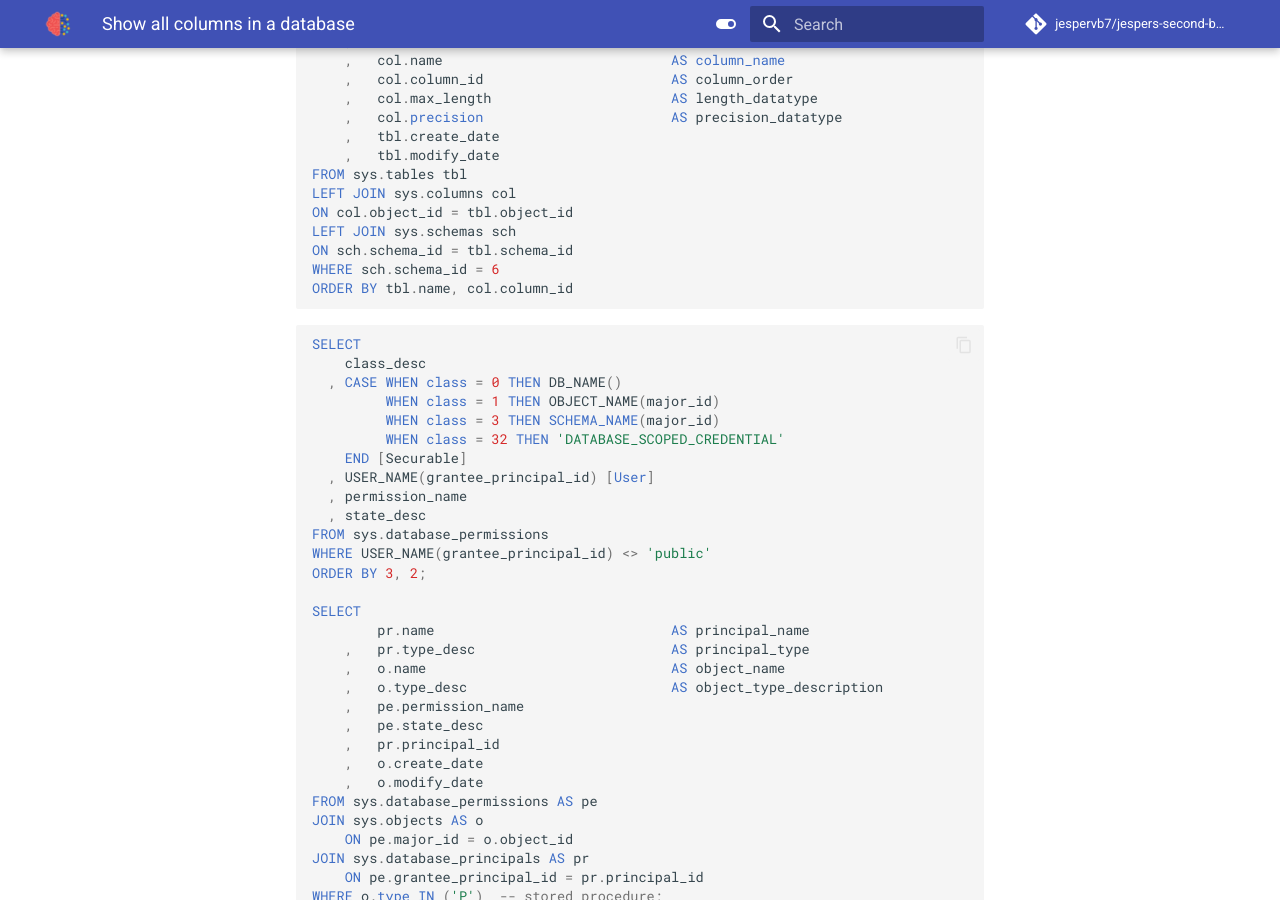
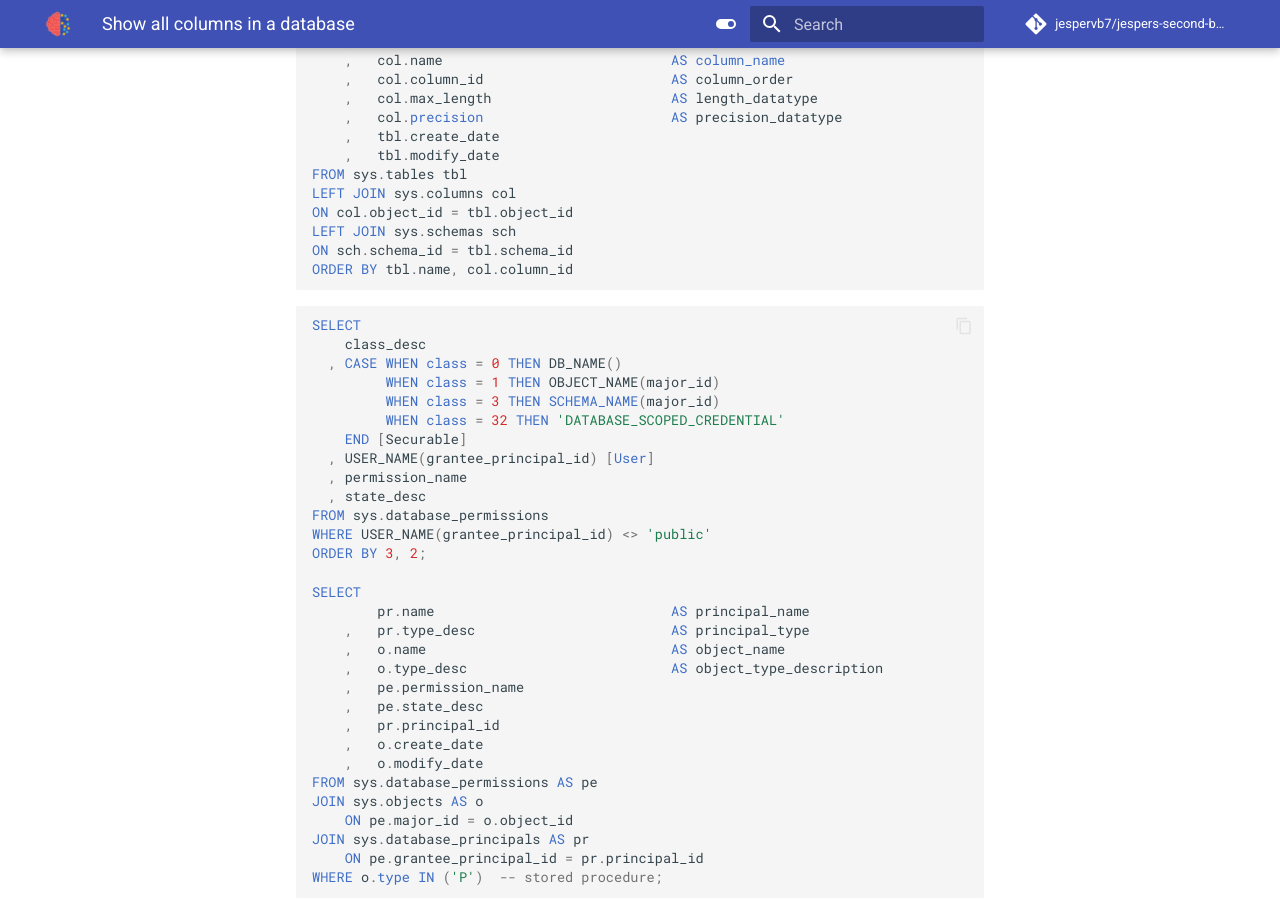
Before and after one commit to jespervb7/jespers-second-brain, an MkDocs documentation site: the page built from docs/snippets/SQL/Show all columns in a database.md, in a window 1280 px wide and 900 px high, scrolled down 605 px. Built offline with MkDocs 1.6.1 and Material for MkDocs 9.7.7, drawn with Linux system fonts in a browser that asks for light colours; comment, search, counter and statistics services are not loaded.

Commit message:
Fix: small code snippet bug

````diff
--- a/docs/snippets/SQL/Show all columns in a database.md
+++ b/docs/snippets/SQL/Show all columns in a database.md
@@ -33,7 +33,6 @@ LEFT JOIN sys.columns col
 ON col.object_id = tbl.object_id
 LEFT JOIN sys.schemas sch
 ON sch.schema_id = tbl.schema_id
-WHERE sch.schema_id = 6
 ORDER BY tbl.name, col.column_id
 ```
 
````
